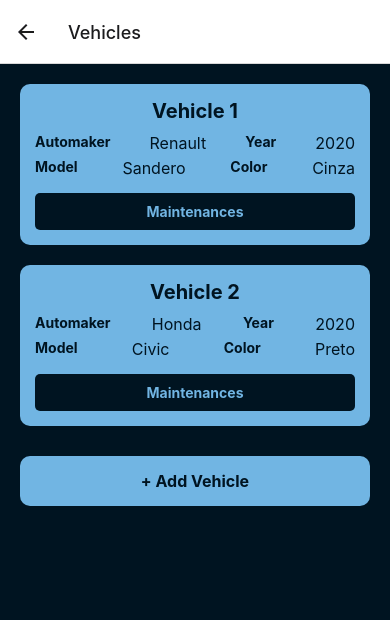
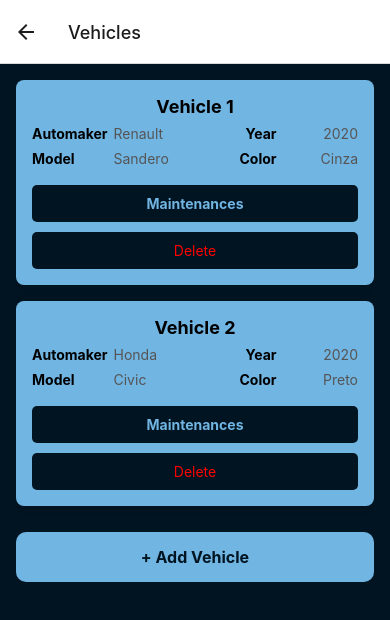
Before and after one commit to dhiogosantos/pdsi-front-end, a React Native app: screen /Vehicles in a window 390 px wide. Shown: the top 620 px of the page. Built offline with nearby package versions, Linux system fonts and the light colour scheme.

Commit message:
feat: delete de veículos e viagens

```diff
--- /dev/null
+++ b/AddTrip.js
@@ -0,0 +1,86 @@
+import React, { useState } from 'react';
+import { View, Text, TextInput, Button, StyleSheet } from 'react-native';
+import { useUser } from './UserContext'; // Supondo que o ID do usuário está no contexto
+
+const AddTrip = ({ navigation }) => {
+  const user = useUser(); // Acessa o ID do usuário, se necessário
+
+  const [destino, setDestino] = useState('');
+  const [distancia, setDistancia] = useState('');
+  const [data, setData] = useState('');
+  const [tempo, setTempo] = useState('');
+
+  const handleAddTrip = () => {
+    const tripData = {
+      //userId: user.id, // ID do usuário (opcional, caso necessário para identificar o usuário)
+      destino,
+      distancia: parseFloat(distancia), // Converte para número
+      data,
+      tempo,
+    };
+
+    console.log(tripData); // Aqui você enviaria tripData para o backend
+    navigation.goBack();
+  };
+
+  return (
+    <View style={styles.container}>
+      <Text style={styles.label}>Destino</Text>
+      <TextInput
+        style={styles.input}
+        placeholder="Digite o destino"
+        value={destino}
+        onChangeText={setDestino}
+      />
+
+      <Text style={styles.label}>Distância (em km)</Text>
+      <TextInput
+        style={styles.input}
+        placeholder="Digite a distância"
+        keyboardType="numeric"
+        value={distancia}
+        onChangeText={setDistancia}
+      />
+
+      <Text style={styles.label}>Data (YYYY-MM-DD)</Text>
+      <TextInput
+        style={styles.input}
+        placeholder="Digite a data"
+        value={data}
+        onChangeText={setData}
+      />
+
+      <Text style={styles.label}>Tempo (HH:MM:SS)</Text>
+      <TextInput
+        style={styles.input}
+        placeholder="Digite o tempo"
+        value={tempo}
+        onChangeText={setTempo}
+      />
+
+      <Button title="Add Trip" onPress={handleAddTrip} />
+    </View>
+  );
+};
+
+const styles = StyleSheet.create({
+  container: {
+    flex: 1,
+    padding: 20,
+    backgroundColor: '#001321',
+  },
+  label: {
+    fontSize: 16,
+    fontWeight: 'bold',
+    color: '#ffffff',
+    marginTop: 10,
+  },
+  input: {
+    backgroundColor: '#ffffff',
+    padding: 10,
+    borderRadius: 5,
+    marginTop: 5,
+  },
+});
+
+export default AddTrip;
--- a/AddVehicle.js
+++ b/AddVehicle.js
@@ -1,6 +1,7 @@
 // AddVehicle.js
 import React, { useState } from 'react';
 import { View, Text, TextInput, Button, StyleSheet } from 'react-native';
+
 
 const AddVehicle = ({ navigation }) => {
   // Definindo estados para cada campo
@@ -17,6 +18,7 @@ const AddVehicle = ({ navigation }) => {
     console.log({ plate, chassis, year, color, maker, model, km });
 
     const requestJson = JSON.stringify({
+        //userId: userId, //Pegar o id do usuário logado
         plate: plate,
         chassis: chassis,
         year: year,
--- a/App.js
+++ b/App.js
@@ -9,6 +9,7 @@ import Ticket from './ticket';
 import Vehicles from './vehicles';
 import Trips from './trips';
 import AddVehicle from './AddVehicle';
+import AddTrip from './AddTrip';
 
 const Stack = createNativeStackNavigator();
 
@@ -24,6 +25,7 @@ const App = () => {
         <Stack.Screen name="Vehicles" component={Vehicles} />
         <Stack.Screen name="Trips" component={Trips} />
         <Stack.Screen name="AddVehicle" component={AddVehicle} />
+        <Stack.Screen name="AddTrip" component={AddTrip} />
       </Stack.Navigator>
     </NavigationContainer>
   );
--- /dev/null
+++ b/UserContext.js
@@ -0,0 +1,18 @@
+import React, { createContext, useState, useContext } from 'react';
+
+// Cria o contexto do usuário
+const UserContext = createContext();
+
+// Acessar o contexto de usuário
+export const useUser = () => useContext(UserContext);
+
+// Componente que proverá o contexto de usuário
+export const UserProvider = ({ children }) => {
+  const [user, setUser] = useState(null); // Estado inicial do usuário é null
+
+  return (
+    <UserContext.Provider value={{ user, setUser }}>
+      {children}
+    </UserContext.Provider>
+  );
+};
--- a/trips.js
+++ b/trips.js
@@ -1,4 +1,4 @@
-import React from 'react';
+import React, { useState } from 'react';
 import { View, Text, StyleSheet, TouchableOpacity, ScrollView } from 'react-native';
 import { useNavigation } from '@react-navigation/native';
 
@@ -6,7 +6,7 @@ const Trips = () => {
   const navigation = useNavigation(); //hook de navegação para navegar entre telas (drivers license e tickets)
 
   // Dados estáticos de viagens
-  const tripsData = [
+  const [tripsData, setTripsData] = useState([
     {
       id: 1,
       name: 'Brasilia',
@@ -31,7 +31,11 @@ const Trips = () => {
       travelTime: '4:30hr',
       travelDistance: '376km',
     },
-  ];
+  ]);
+
+  const removeTrip = (id) => {
+    setTripsData(tripsData.filter(trip => trip.id !== id));
+  };
 
   return (
     <View style={styles.container}>
@@ -51,17 +55,14 @@ const Trips = () => {
               <Text style={styles.label}>Travel Distance</Text>
               <Text style={styles.value}>{trip.travelDistance}</Text>
             </View>
-            <TouchableOpacity
-              style={styles.detailsButton}
-              onPress={() => navigation.navigate('TripDetails', { tripId: trip.id })}
-            >
-              <Text style={styles.detailsButtonText}>Details</Text> {/* Botao para ver os detalhes da viagem */}
+            <TouchableOpacity onPress={() => removeTrip(trip.id)} style={styles.deleteButton}>
+              <Text style={styles.deleteButtonText}>Delete</Text>
             </TouchableOpacity>
           </View>
         ))}
 
         {/* Botao para adicionar uma nova viagem */}
-        <TouchableOpacity style={styles.addButton}>
+        <TouchableOpacity style={styles.addButton} onPress={() => navigation.navigate('AddTrip')}>
           <Text style={styles.addButtonText}>+ Add Trip</Text>
         </TouchableOpacity>
       </ScrollView>
@@ -101,26 +102,26 @@ const styles = StyleSheet.create({
     color: '#001421',
     fontSize: 16,
   },
-  detailsButton: {
+  deleteButton: {
     backgroundColor: '#001421',
     padding: 10,
     borderRadius: 5,
     marginTop: 10,
     alignItems: 'center',
   },
-  detailsButtonText: {
-    color: '#71B5E3',
+  deleteButtonText: {
+    color: 'red',
     fontWeight: 'bold',
   },
   addButton: {
-    backgroundColor: '#001421',
+    backgroundColor: '#71B5E3',
     padding: 15,
     borderRadius: 10,
     alignItems: 'center',
     marginTop: 10,
   },
   addButtonText: {
-    color: '#71B5E3',
+    color: '#001421',
     fontSize: 16,
     fontWeight: 'bold',
   },
--- a/vehicles.js
+++ b/vehicles.js
@@ -1,14 +1,11 @@
-import React from 'react';
+import React, { useState } from 'react';
 import { View, Text, StyleSheet, TouchableOpacity, ScrollView } from 'react-native';
 import Icon from 'react-native-vector-icons/MaterialCommunityIcons';
 import { useNavigation } from '@react-navigation/native';
 
 const Vehicles = () => {
   const navigation = useNavigation();
-
-  // Dados estáticos de veículos (mesma coisa que no de motorista, só por enquanto, ai depois cada user terá vehiculos vinculados a ele)
-  // Inicialmente estará vazio, depois será preenchido com os dados do veículo passado pelo usuário
-  const vehiclesData = [
+  const [vehiclesData, setVehiclesData] = useState([
     {
       id: 1,
       automaker: 'Renault',
@@ -23,39 +20,41 @@ const Vehicles = () => {
       year: 2020,
       color: 'Preto',
     },
-  ];
+  ]);
 
-  //Renderizando interface do usuário
+  const removeVehicle = (id) => {
+    setVehiclesData(vehiclesData.filter(vehicle => vehicle.id !== id));
+  };
+
   return (
     <View style={styles.container}>
       <ScrollView>
-        {vehiclesData.map((vehicle) => ( //Mapeamento dos dados dos veículos (id, automaker, model, year, color)
-
-          //Container de cada veículo que será exibido na tela
+        {vehiclesData.map((vehicle) => (
           <View key={vehicle.id} style={styles.vehicleContainer}>
             <Text style={styles.vehicleTitle}>Vehicle {vehicle.id}</Text>
             <View style={styles.infoRow}>
               <Text style={styles.label}>Automaker</Text>
               <Text style={styles.value}>{vehicle.automaker}</Text>
-              <Text style={styles.label}>Year</Text>
-              <Text style={styles.value}>{vehicle.year}</Text>
+              <Text style={styles.labelRight}>Year</Text>
+              <Text style={styles.valueRight}>{vehicle.year}</Text>
             </View>
             <View style={styles.infoRow}>
               <Text style={styles.label}>Model</Text>
               <Text style={styles.value}>{vehicle.model}</Text>
-              <Text style={styles.label}>Color</Text>
-              <Text style={styles.value}>{vehicle.color}</Text>
+              <Text style={styles.labelRight}>Color</Text>
+              <Text style={styles.valueRight}>{vehicle.color}</Text>
             </View>
             <TouchableOpacity
               style={styles.maintenanceButton}
               onPress={() => navigation.navigate('Maintenance', { vehicleId: vehicle.id })}
             >
-              <Text style={styles.maintenanceButtonText}>Maintenances</Text> {/* Botão para ver as manutenções do veíuclo */}
+              <Text style={styles.maintenanceButtonText}>Maintenances</Text>
+            </TouchableOpacity>
+            <TouchableOpacity onPress={() => removeVehicle(vehicle.id)} style={styles.deleteButton}>
+              <Text style={styles.deleteButtonText}>Delete</Text>
             </TouchableOpacity>
           </View>
         ))}
-
-        {/* Botão para adicionar veículo (vai direcionar para uma tela nova, que esta será um formulário para cadastro de um novo veículo) */}
         <TouchableOpacity style={styles.addButton} onPress={() => navigation.navigate('AddVehicle')}>
           <Text style={styles.addButtonText}>+ Add Vehicle</Text>
         </TouchableOpacity>
@@ -67,34 +66,47 @@ const Vehicles = () => {
 const styles = StyleSheet.create({
   container: {
     flex: 1,
+    padding: 16,
     backgroundColor: '#001421',
-    padding: 20,
   },
   vehicleContainer: {
+    marginBottom: 16,
+    padding: 16,
     backgroundColor: '#71B5E3',
-    borderRadius: 10,
-    padding: 15,
-    marginBottom: 20,
+    borderRadius: 8,
+    shadowColor: '#000',
+    shadowOpacity: 0.1,
+    shadowRadius: 10,
+    elevation: 5,
   },
   vehicleTitle: {
-    fontSize: 20,
+    fontSize: 18,
     fontWeight: 'bold',
-    color: '#001421',
-    marginBottom: 10,
     textAlign: 'center',
+    marginBottom: 8,
   },
   infoRow: {
     flexDirection: 'row',
     justifyContent: 'space-between',
-    marginBottom: 5,
+    marginBottom: 8,
   },
   label: {
     fontWeight: 'bold',
-    color: '#001421',
+    flex: 1,
   },
   value: {
-    color: '#001421',
-    fontSize: 16,
+    color: '#555',
+    flex: 1,
+  },
+  labelRight: {
+    fontWeight: 'bold',
+    flex: 1,
+    textAlign: 'right',
+  },
+  valueRight: {
+    color: '#555',
+    flex: 1,
+    textAlign: 'right',
   },
   maintenanceButton: {
     backgroundColor: '#001421',
@@ -119,6 +131,17 @@ const styles = StyleSheet.create({
     fontSize: 16,
     fontWeight: 'bold',
   },
+  deleteButton: {
+    backgroundColor: '#001421',
+    padding: 10,
+    borderRadius: 5,
+    marginTop: 10,
+    alignItems: 'center',
+  },
+  deleteButtonText: {
+    color: 'red',
+    textAlign: 'center',
+  },
 });
 
 export default Vehicles;
```
